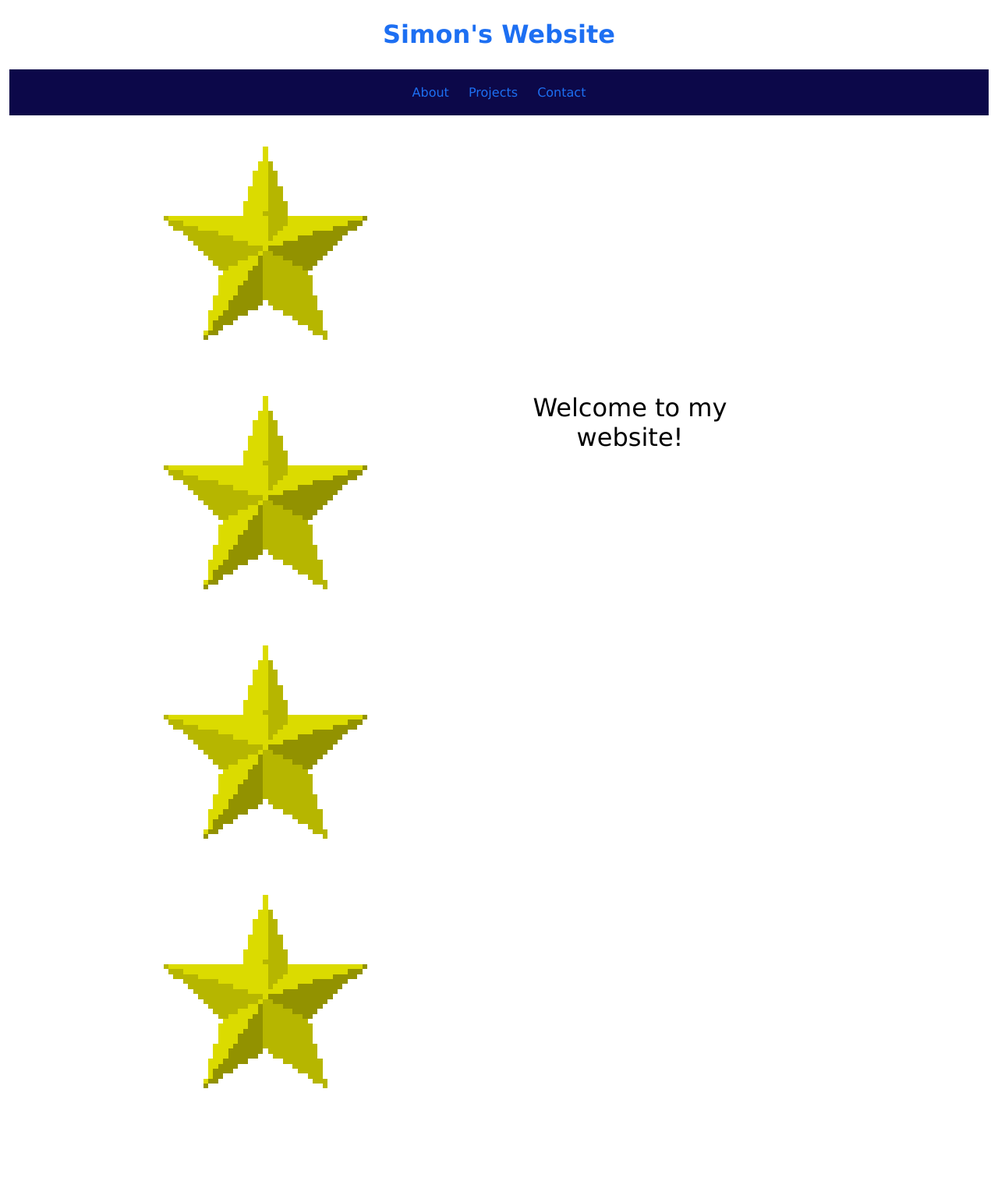
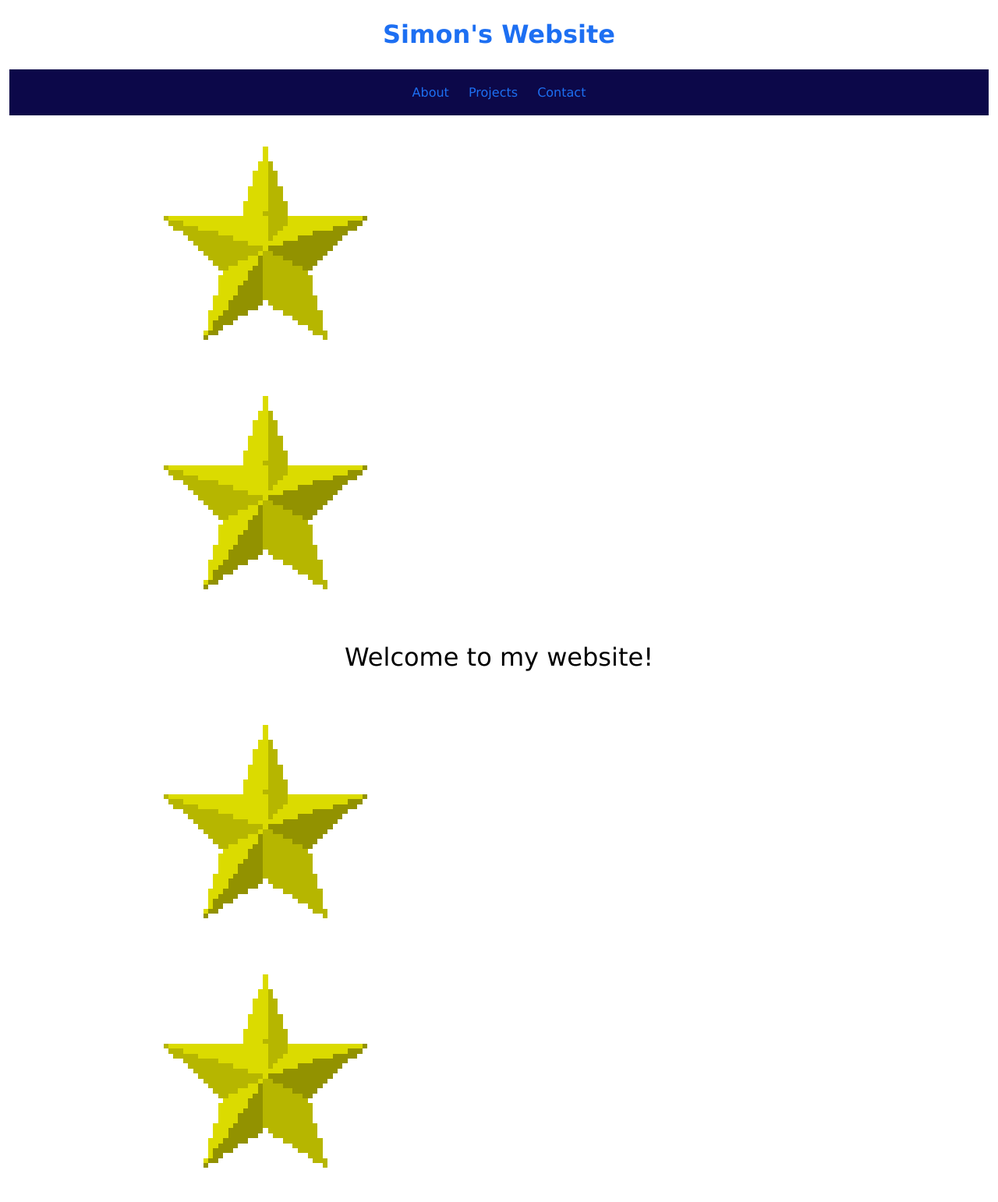
Before and after one commit to simon0h/simon0h.github.io, a Jekyll site: the page built from index.html, in a window 1280 px wide. Shown: the whole page at 78% size. Built offline with Jekyll 4.4.1, drawn with Linux system fonts in a browser that asks for light colours; before the commit the page ends 1432 px from its top, so only the background shows below that.

Commit message:
Update index.html

```diff
--- a/index.html
+++ b/index.html
@@ -20,18 +20,18 @@ title: simonoh.me
       			<div class="img-container">
      				<img src = "images/spinnystar.gif">
     			</div>
-		</div>
-    		<div class = "img-container">
-      			<img src = "images/spinnystar.gif">
+    			<div class = "img-container">
+      				<img src = "images/spinnystar.gif">
+			</div>
     		</div>
 		<p class = "center"> Welcome to my website! </p>
 		<div class="clearfix">
       			<div class="img-container">
      				<img src = "images/spinnystar.gif">
     			</div>
-		</div>
-    		<div class = "img-container">
-      			<img src = "images/spinnystar.gif">
+	    		<div class = "img-container">
+      				<img src = "images/spinnystar.gif">
+			</div>
     		</div>
 	</div>
 </body>
```
